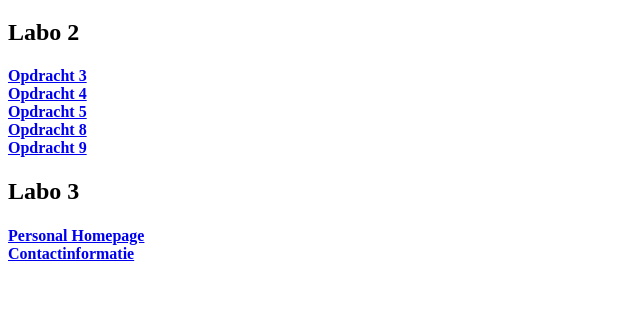
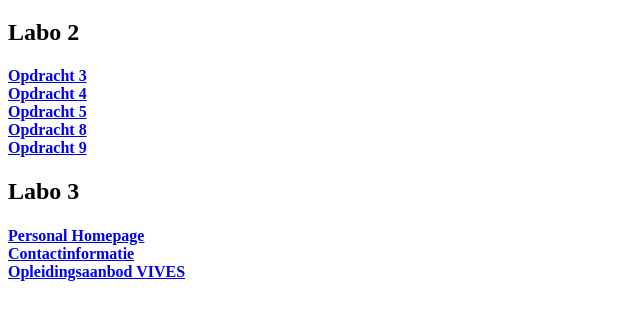
Before and after one commit to RobbertPauwels/webdevelopment, a plain HTML site: page index.html in a window 1280 px wide. Shown: the part 61-380 px from the top of the page, without its empty margins (0-640 px from the left). Drawn offline with Linux system fonts and the light colour scheme.

Commit message:
Labo 3 commit 5

```diff
--- a/index.html
+++ b/index.html
@@ -18,7 +18,7 @@
     <h4>
         <a href="Labo_3/Personal_Homepage.html">Personal Homepage</a><br>
         <a href="Labo_3/Contactinformatie.html">Contactinformatie</a><br>
-
+        <a href="Labo_3/Opleidingsaanbod_VIVES.html">Opleidingsaanbod VIVES</a><br>
     </h4>
 
 </body>
```
Also changed, not shown: Labo_3/Opleidingsaanbod_VIVES.html (+2 -0 lines).
